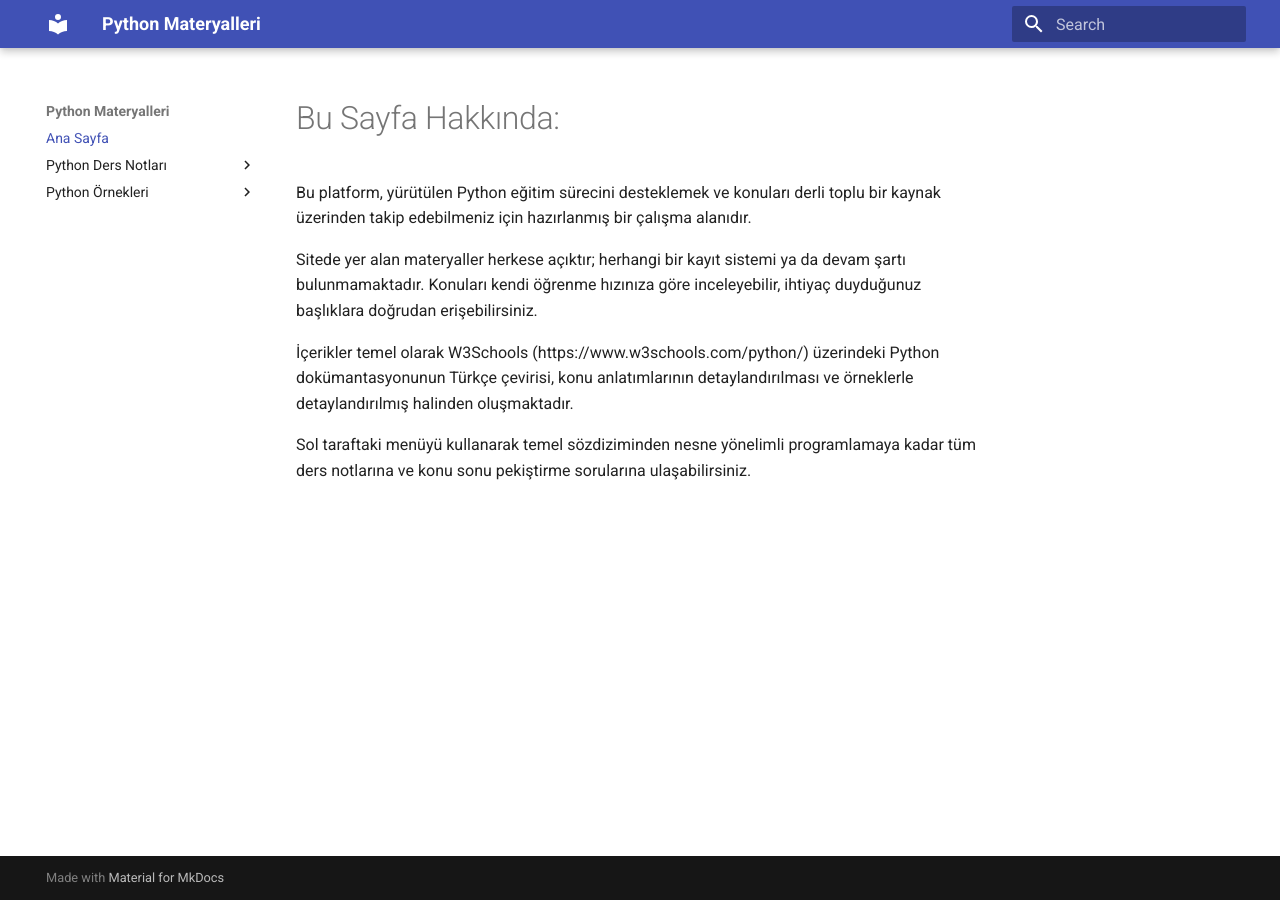
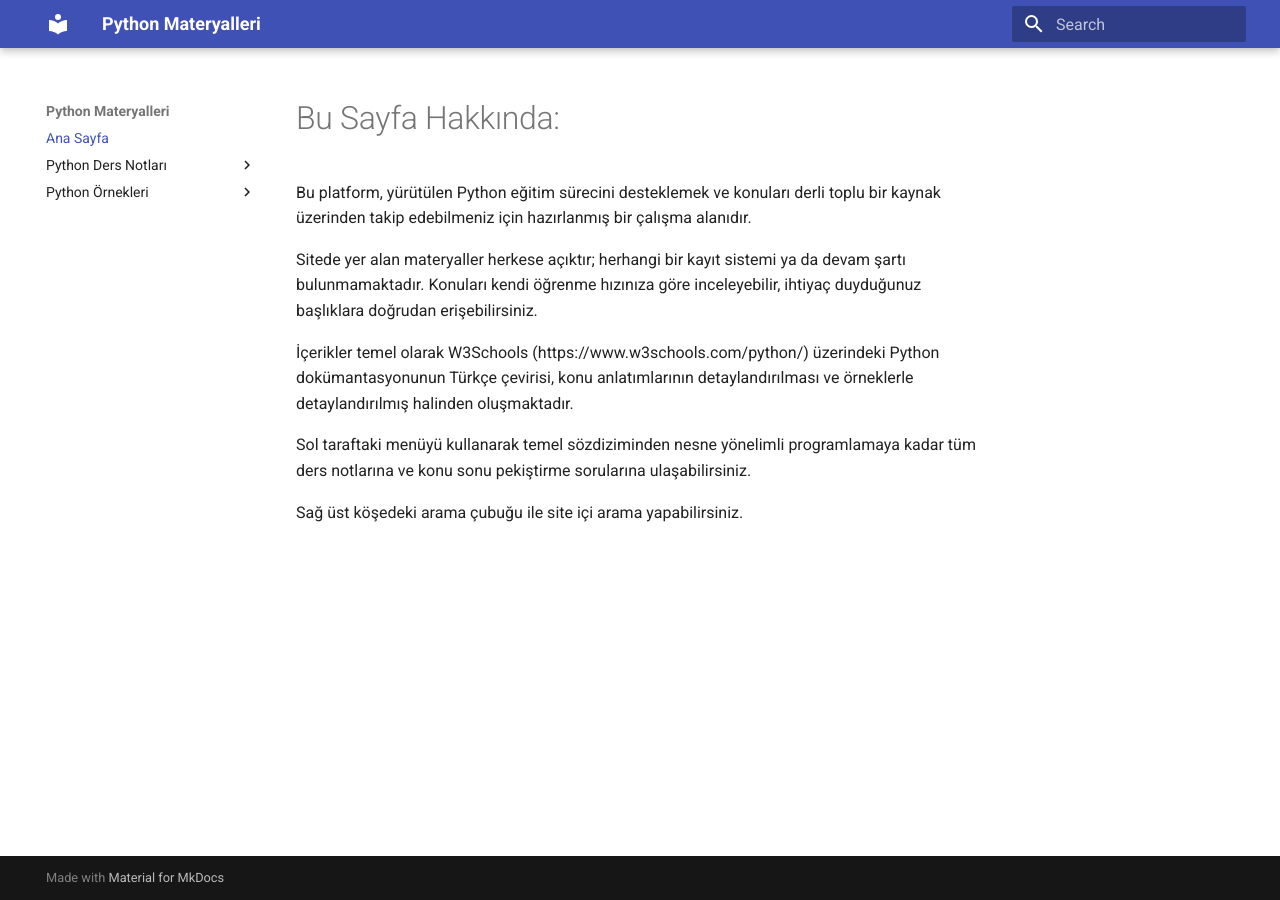
Before and after one commit to nobita-ch/pythonEgitimi, an MkDocs documentation site: the page built from docs/index.md, in a window 1280 px wide. Built offline with MkDocs 1.6.1 and Material for MkDocs 9.7.7, drawn with Linux system fonts in a browser that asks for light colours.

Commit message:
Enhance index page with search bar information
Added a search bar feature for site navigation.

```diff
--- a/docs/index.md
+++ b/docs/index.md
@@ -7,3 +7,5 @@ Sitede yer alan materyaller herkese açıktır; herhangi bir kayıt sistemi ya d
 İçerikler temel olarak W3Schools (https://www.w3schools.com/python/) üzerindeki Python dokümantasyonunun Türkçe çevirisi, konu anlatımlarının detaylandırılması ve örneklerle detaylandırılmış halinden oluşmaktadır.
 
 Sol taraftaki menüyü kullanarak temel sözdiziminden nesne yönelimli programlamaya kadar tüm ders notlarına ve konu sonu pekiştirme sorularına ulaşabilirsiniz.
+
+Sağ üst köşedeki arama çubuğu ile site içi arama yapabilirsiniz.
```
